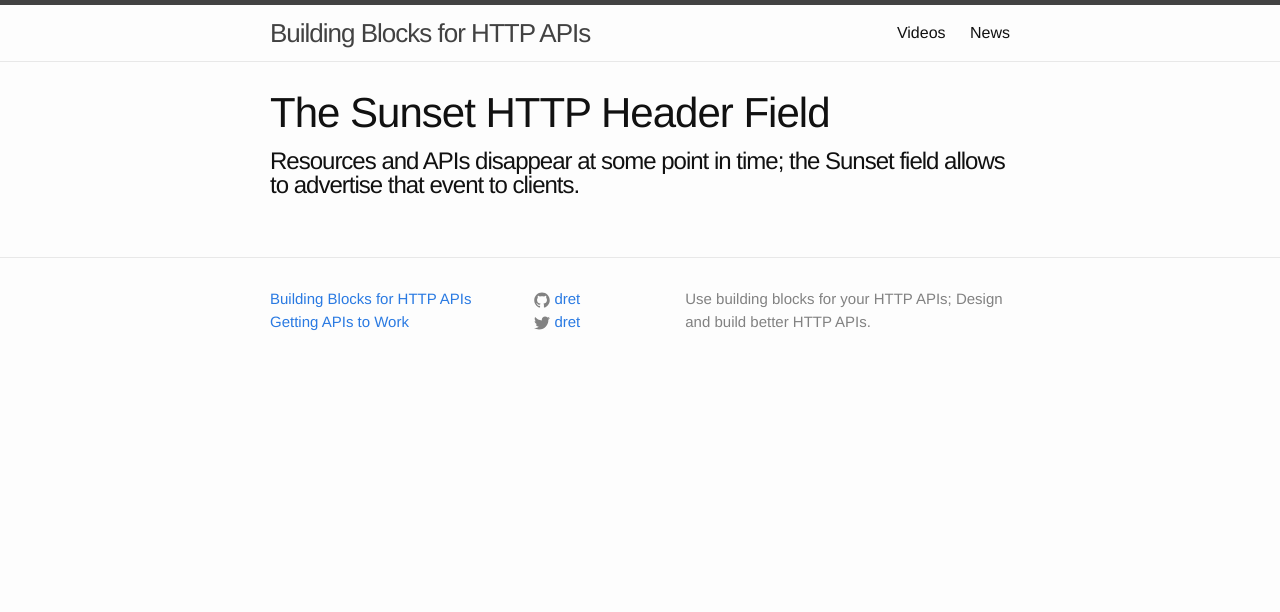
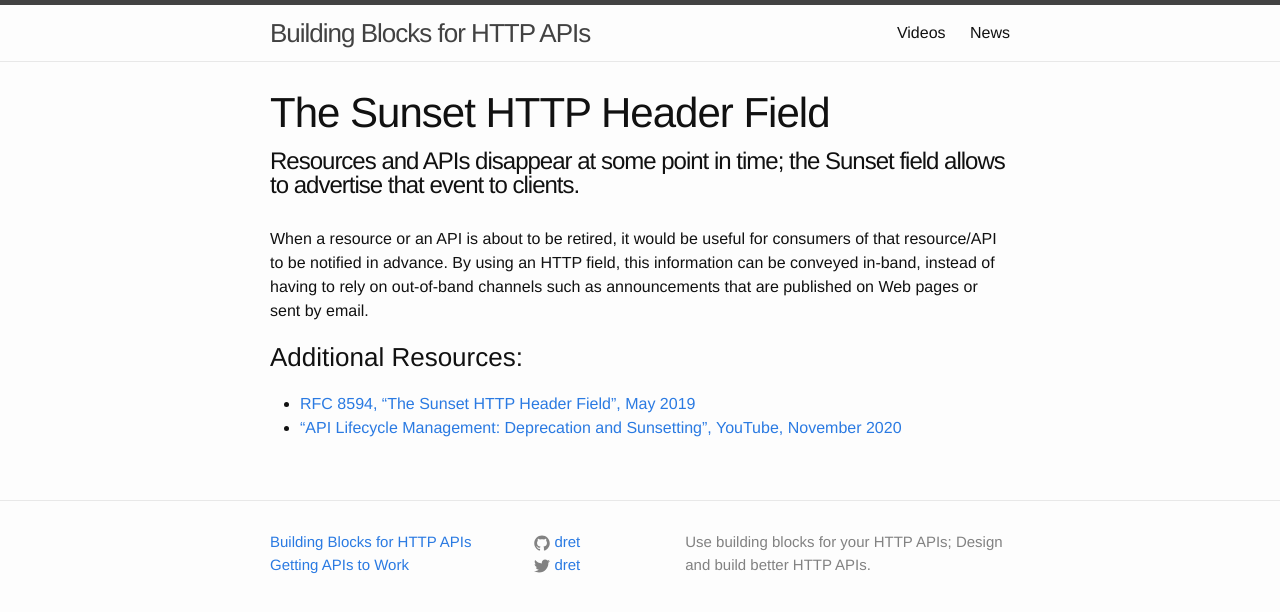
Before and after one commit to dret/HTTP-APIs, a Jekyll site: the page built from video/rfc-8594-sunset.md, in a window 1280 px wide. Shown: the top 612 px of the page. Built offline with Jekyll 4.4.1, drawn with Linux system fonts in a browser that asks for light colours.

Commit message:
adding resource list to video page

```diff
--- a/video/rfc-8594-sunset.md
+++ b/video/rfc-8594-sunset.md
@@ -3,3 +3,10 @@ layout:      video
 title:       "The Sunset HTTP Header Field"
 description: "Resources and APIs disappear at some point in time; the Sunset field allows to advertise that event to clients."
 ---
+
+When a resource or an API is about to be retired, it would be useful for consumers of that resource/API to be notified in advance. By using an HTTP field, this information can be conveyed in-band, instead of having to rely on out-of-band channels such as announcements that are published on Web pages or sent by email.
+
+### Additional Resources:
+
+- [RFC 8594, "The Sunset HTTP Header Field", May 2019](https://datatracker.ietf.org/doc/html/rfc8594)
+- ["API Lifecycle Management: Deprecation and Sunsetting", YouTube, November 2020](https://www.youtube.com/watch?v=twfufQn1mD0)
--- a/videos.xml
+++ b/videos.xml
@@ -6,6 +6,10 @@
         <tagline>Resources and APIs disappear at some point in time; the Sunset field allows to advertise that event to clients.</tagline>
         <link type="youtube" id="XXX"/>
         <description>When a resource or an API is about to be retired, it would be useful for consumers of that resource/API to be notified in advance. By using an HTTP field, this information can be conveyed in-band, instead of having to rely on out-of-band channels such as announcements that are published on Web pages or sent by email.</description>
-        <resources>Yes!</resources>
+        <resources>
+            <resource title='RFC 8594, "The Sunset HTTP Header Field", May 2019' href="https://datatracker.ietf.org/doc/html/rfc8594"/>
+            <resource title='"API Lifecycle Management: Deprecation and Sunsetting", YouTube, November 2020' href="https://www.youtube.com/watch?v=twfufQn1mD0"/>
+        </resources>
+
     </video>
 </videos>
```
Also changed, not shown: video/index.md (line endings or trailing spaces), 1 other file.
